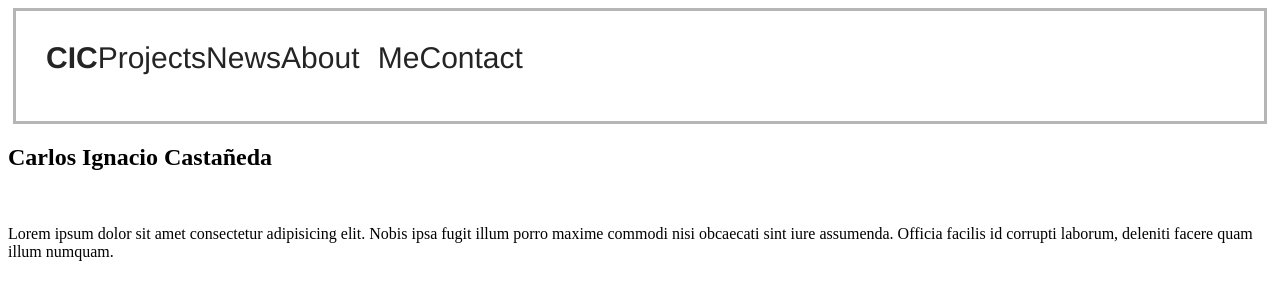
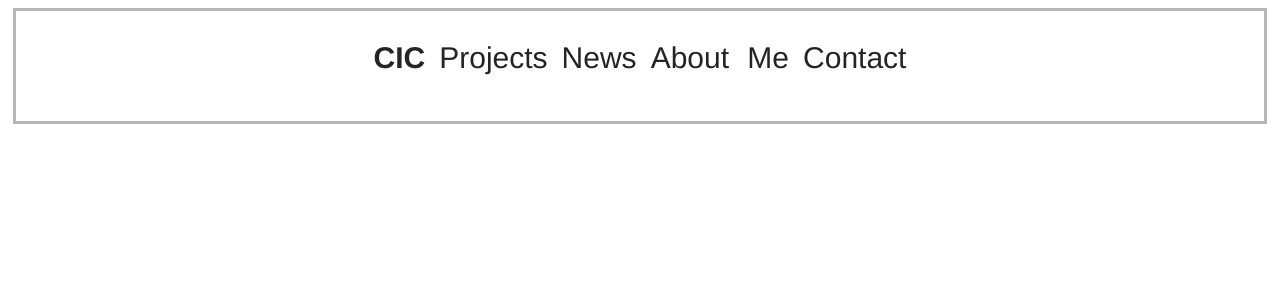
Before and after one commit to carlosicg07/Portafolio, a plain HTML site: page about_me.html in a window 1280 px wide. Drawn offline with Linux system fonts and the light colour scheme.

Commit message:
Logo y ajustes

```diff
--- a/about_me.html
+++ b/about_me.html
@@ -7,26 +7,18 @@
     <meta name="viewport" content="width=device-width, initial-scale=1.0">
     <link rel="stylesheet" href="./css/style.css">
     <title>CIC About me</title>
+    <link rel="shortcut icon" href="./src/CIC.jpg">
 </head>
 
 <body>
-    <header>
 <nav>
-            <div class="container">
     <a href="./index.html" target="_self"><b>CIC</b></a>
     <a href="./projects.html" target="_self">Projects</a>
     <a href="./news.html" target="_self">News</a>
     <a href="./about_me.html" target="_self">About Me</a>
     <a href="./contact.html" target="_self">Contact</a>
-            </div>
 </nav>
-    </header>
-    <section>
-        <h1>Carlos Ignacio Castañeda</h1>
-        <br>
-        <p>Lorem ipsum dolor sit amet consectetur adipisicing elit. Nobis ipsa fugit illum porro maxime commodi nisi
-            obcaecati sint iure assumenda. Officia facilis id corrupti laborum, deleniti facere quam illum numquam.</p>
-    </section>
+
 </body>
 
 </html>
```
Also changed, not shown: contact.html (+2 -0 lines), index.html (+2 -1 lines), news.html (+1 -0 lines), projects.html (+1 -0 lines), src/CIC.jpg (added). Lines whose indentation alone changed are shown as unchanged.
